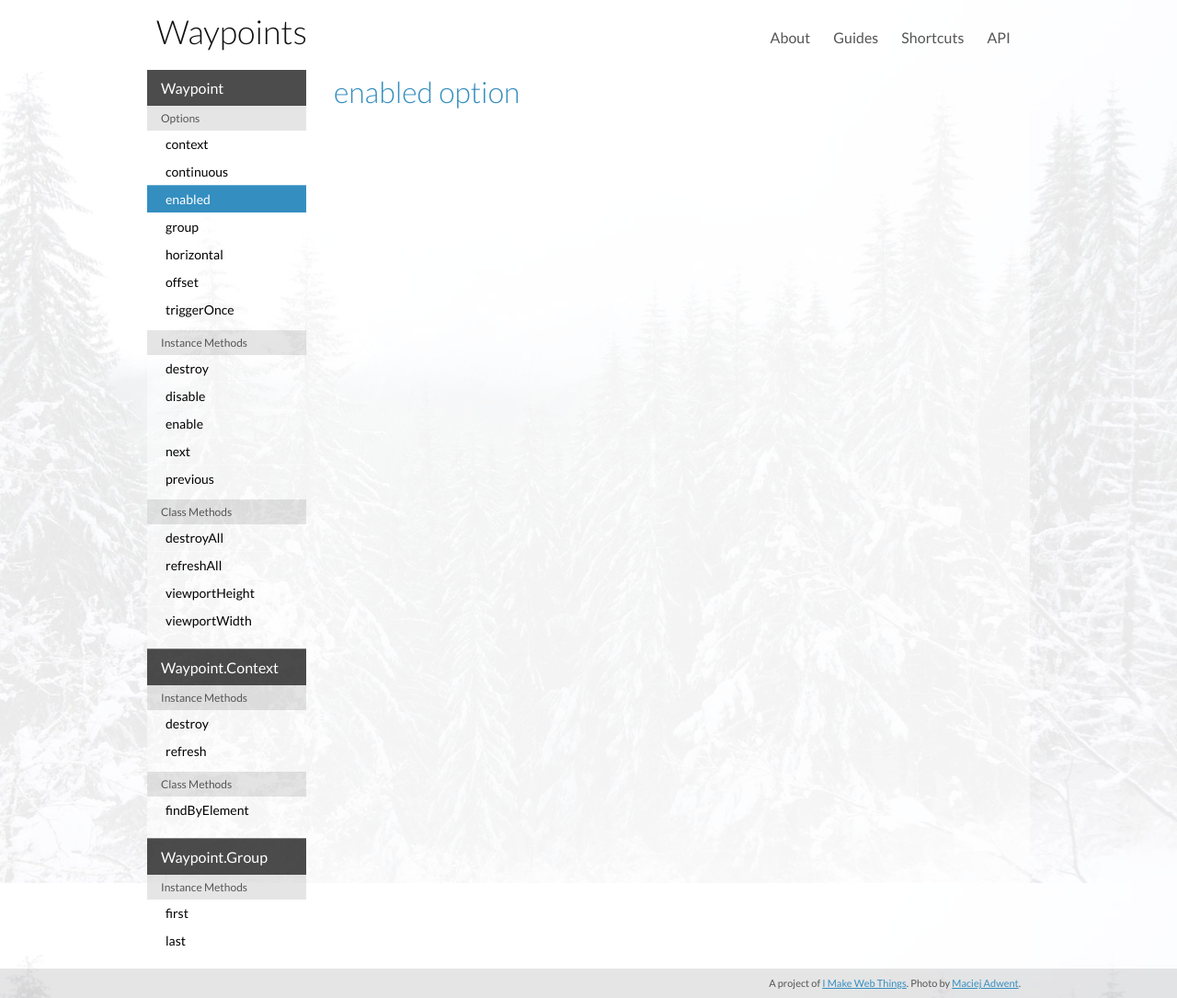
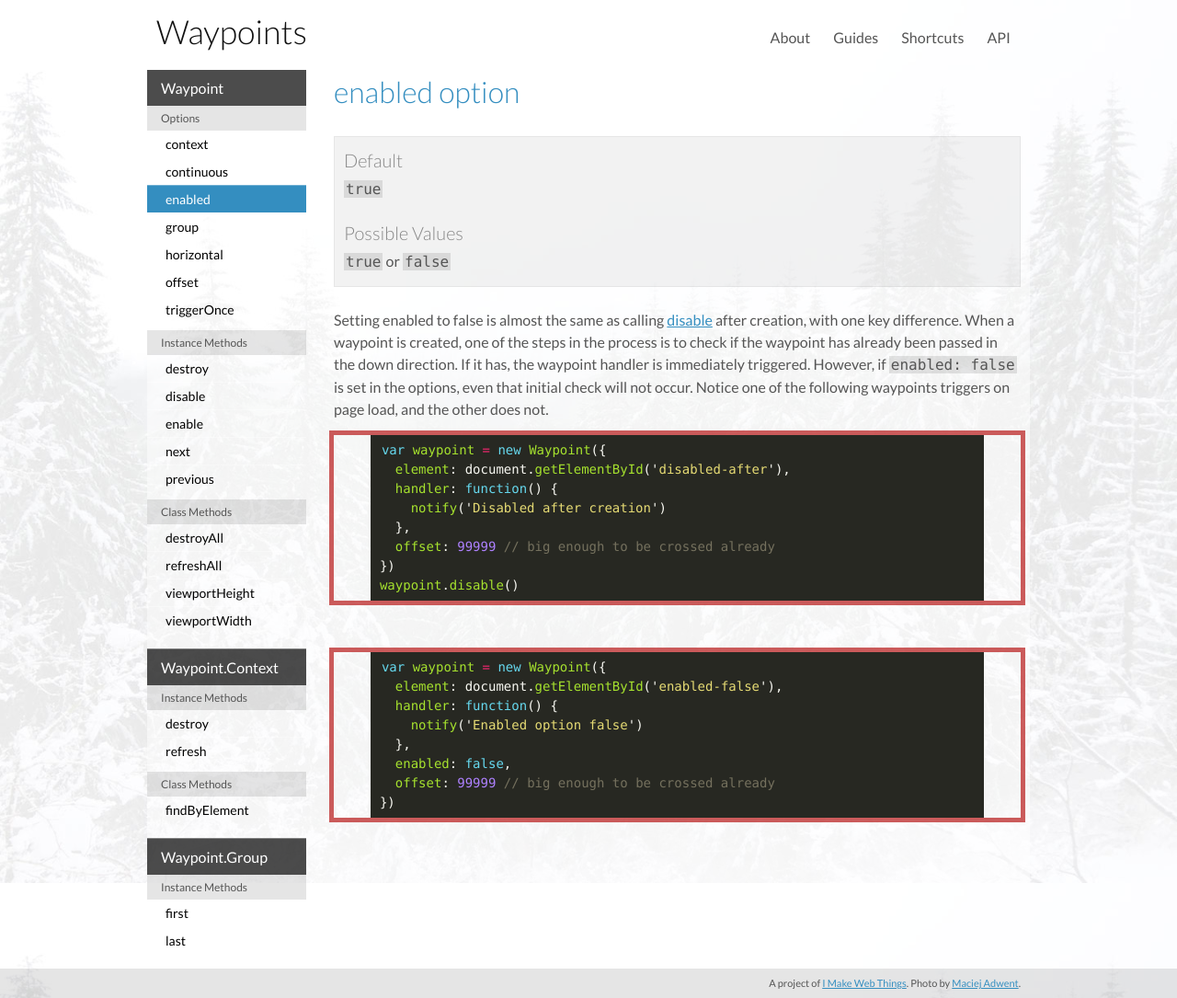
Before and after one commit to imakewebthings/waypoints, a Jekyll site: the page built from api/enabled-option/index.html, in a window 1280 px wide. Shown: the whole page at 92% size. Built offline with Jekyll 4.4.1, drawn with Linux system fonts in a browser that asks for light colours; nearby versions of some CDN libraries.

Commit message:
Enabled option

```diff
--- a/api/enabled-option/index.html
+++ b/api/enabled-option/index.html
@@ -5,3 +5,40 @@
 ---
 
 <h2>enabled option</h2>
+
+<div class="reference">
+  <h3>Default</h3>
+  <p><code>true</code></p>
+  <h3>Possible Values</h3>
+  <p><code>true</code> or <code>false</code></p>
+</div>
+
+<p>Setting enabled to false is almost the same as calling <a href="../disable">disable</a> after creation, with one key difference. When a waypoint is created, one of the steps in the process is to check if the waypoint has already been passed in the down direction. If it has, the waypoint handler is immediately triggered. However, if <code>enabled: false</code> is set in the options, even that initial check will not occur. Notice one of the following waypoints triggers on page load, and the other does not.</p>
+
+<div id="disabled-after" class="waypoint">
+{% highlight js %}
+var waypoint = new Waypoint({
+  element: document.getElementById('disabled-after'),
+  handler: function() {
+    notify('Disabled after creation')
+  },
+  offset: 99999 // big enough to be crossed already
+})
+waypoint.disable()
+{% endhighlight %}
+</div>
+
+<br>
+
+<div id="enabled-false" class="waypoint disabled">
+{% highlight js %}
+var waypoint = new Waypoint({
+  element: document.getElementById('enabled-false'),
+  handler: function() {
+    notify('Enabled option false')
+  },
+  enabled: false,
+  offset: 99999 // big enough to be crossed already
+})
+{% endhighlight %}
+</div>
--- a/js/scripts.js
+++ b/js/scripts.js
@@ -196,6 +196,26 @@
     })
   }
 
+  function enabledExample() {
+    var disableMe = $('#disabled-after').waypoint({
+      handler: function() {
+        notify('Disabled after creation')
+      },
+      offset: 99999
+    })[0]
+
+    disableMe.disable()
+    $(disableMe.element).addClass('disabled')
+
+    $('#enabled-false').waypoint({
+      handler: function() {
+        notify('Enabled option false')
+      },
+      enabled: false,
+      offset: 99999
+    })
+  }
+
   function initApiExamples() {
     disableEnableExample()
     destroyExample()
@@ -203,6 +223,7 @@
     nextPreviousExample()
     contextExample()
     continuousExample()
+    enabledExample()
   }
 
   $(function() {
```
